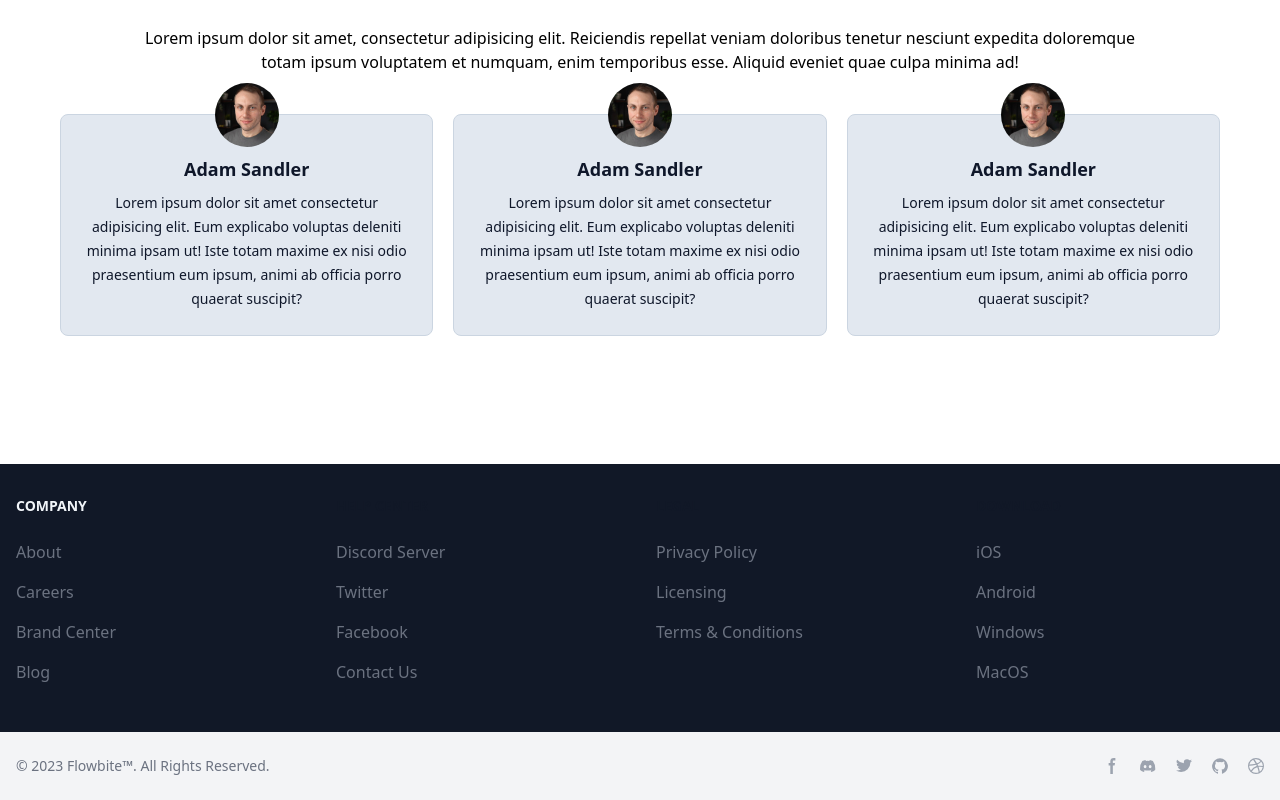
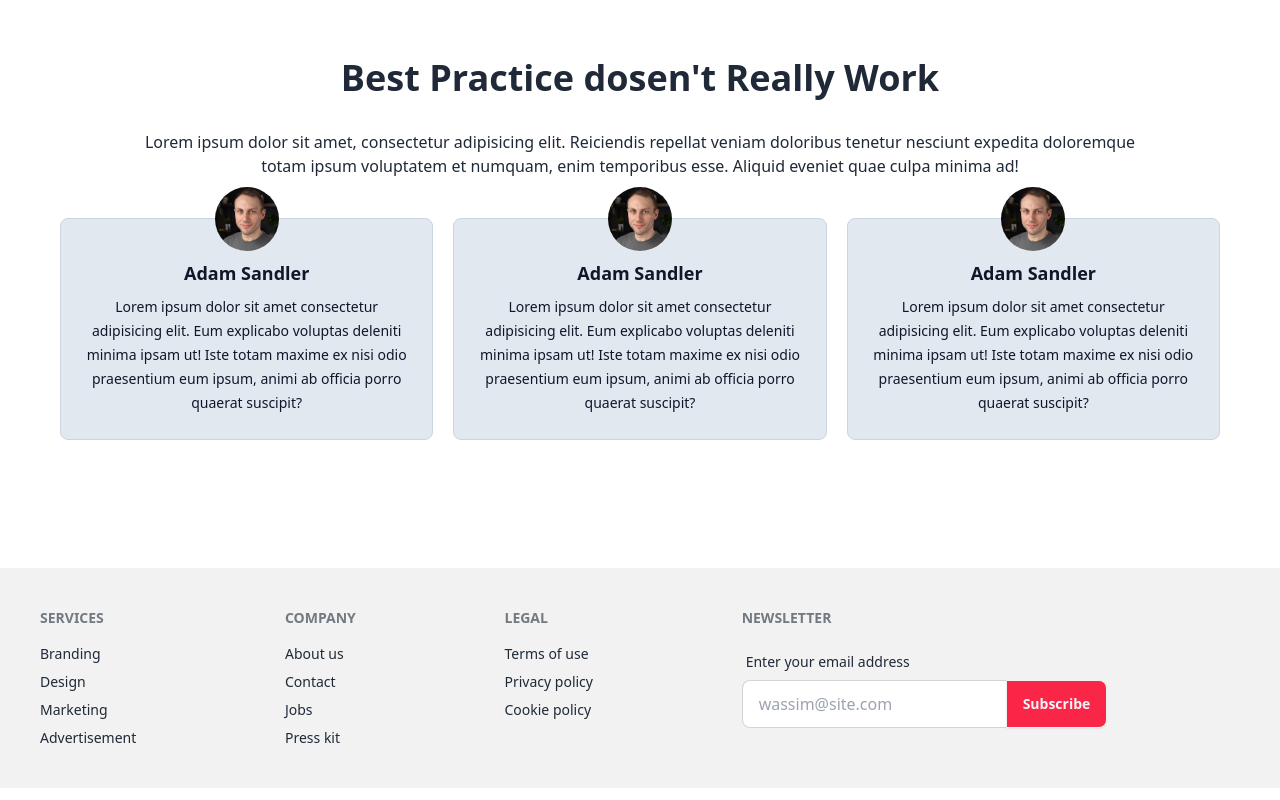
Before and after one commit to wassimrahali/tailwind-css-practice, a React (Vite) app: page / in a window 1280 px wide. Shown: the part 667-1467 px from the top of the page. Built offline with nearby package versions, Linux system fonts and the light colour scheme.

Commit message:
first commit

```diff
--- a/package.json
+++ b/package.json
@@ -25,6 +25,7 @@
     "@typescript-eslint/parser": "^7.15.0",
     "@vitejs/plugin-react": "^4.3.1",
     "autoprefixer": "^10.4.20",
+    "daisyui": "^4.12.10",
     "eslint": "^8.57.0",
     "eslint-plugin-react-hooks": "^4.6.2",
     "eslint-plugin-react-refresh": "^0.4.7",
--- a/src/Componnets/Footer.tsx
+++ b/src/Componnets/Footer.tsx
@@ -1,118 +1,46 @@
-import React from "react";
-import logo from '../assets/images/img.png'
+
 
 export default function Footer() {
   return (
 
 
 
-
-<footer className="bg-gray-900 dark:bg-gray-900">
-    <div className="mx-auto w-full max-w-screen-xl">
-      <div className="grid grid-cols-2 gap-8 px-4 py-6 lg:py-8 md:grid-cols-4">
-        <div>
-            <h2 className="mb-6 text-sm font-semibold text-slate-100 uppercase dark:text-white">Company</h2>
-            <ul className="text-gray-500 dark:text-gray-400 font-medium">
-                <li className="mb-4">
-                    <a href="#" className=" hover:underline">About</a>
-                </li>
-                <li className="mb-4">
-                    <a href="#" className="hover:underline">Careers</a>
-                </li>
-                <li className="mb-4">
-                    <a href="#" className="hover:underline">Brand Center</a>
-                </li>
-                <li className="mb-4">
-                    <a href="#" className="hover:underline">Blog</a>
-                </li>
-            </ul>
-        </div>
-        <div>
-            <h2 className="mb-6 text-sm font-semibold text-gray-900 uppercase dark:text-white">Help center</h2>
-            <ul className="text-gray-500 dark:text-gray-400 font-medium">
-                <li className="mb-4">
-                    <a href="#" className="hover:underline">Discord Server</a>
-                </li>
-                <li className="mb-4">
-                    <a href="#" className="hover:underline">Twitter</a>
-                </li>
-                <li className="mb-4">
-                    <a href="#" className="hover:underline">Facebook</a>
-                </li>
-                <li className="mb-4">
-                    <a href="#" className="hover:underline">Contact Us</a>
-                </li>
-            </ul>
-        </div>
-        <div>
-            <h2 className="mb-6 text-sm font-semibold text-gray-900 uppercase dark:text-white">Legal</h2>
-            <ul className="text-gray-500 dark:text-gray-400 font-medium">
-                <li className="mb-4">
-                    <a href="#" className="hover:underline">Privacy Policy</a>
-                </li>
-                <li className="mb-4">
-                    <a href="#" className="hover:underline">Licensing</a>
-                </li>
-                <li className="mb-4">
-                    <a href="#" className="hover:underline">Terms &amp; Conditions</a>
-                </li>
-            </ul>
-        </div>
-        <div>
-            <h2 className="mb-6 text-sm font-semibold text-gray-900 uppercase dark:text-white">Download</h2>
-            <ul className="text-gray-500 dark:text-gray-400 font-medium">
-                <li className="mb-4">
-                    <a href="#" className="hover:underline">iOS</a>
-                </li>
-                <li className="mb-4">
-                    <a href="#" className="hover:underline">Android</a>
-                </li>
-                <li className="mb-4">
-                    <a href="#" className="hover:underline">Windows</a>
-                </li>
-                <li className="mb-4">
-                    <a href="#" className="hover:underline">MacOS</a>
-                </li>
-            </ul>
-        </div>
-    </div>
-    <div className="px-4 py-6 bg-gray-100 dark:bg-gray-700 md:flex md:items-center md:justify-between">
-        <span className="text-sm text-gray-500 dark:text-gray-300 sm:text-center">© 2023 <a href="https://flowbite.com/">Flowbite™</a>. All Rights Reserved.
-        </span>
-        <div className="flex mt-4 sm:justify-center md:mt-0 space-x-5 rtl:space-x-reverse">
-            <a href="#" className="text-gray-400 hover:text-gray-900 dark:hover:text-white">
-                  <svg className="w-4 h-4" aria-hidden="true" xmlns="http://www.w3.org/2000/svg" fill="currentColor" viewBox="0 0 8 19">
-                        <path fill-rule="evenodd" d="M6.135 3H8V0H6.135a4.147 4.147 0 0 0-4.142 4.142V6H0v3h2v9.938h3V9h2.021l.592-3H5V3.591A.6.6 0 0 1 5.592 3h.543Z" clip-rule="evenodd"/>
-                    </svg>
-                  <span className="sr-only">Facebook page</span>
-              </a>
-              <a href="#" className="text-gray-400 hover:text-gray-900 dark:hover:text-white">
-                  <svg className="w-4 h-4" aria-hidden="true" xmlns="http://www.w3.org/2000/svg" fill="currentColor" viewBox="0 0 21 16">
-                        <path d="M16.942 1.556a16.3 16.3 0 0 0-4.126-1.3 12.04 12.04 0 0 0-.529 1.1 15.175 15.175 0 0 0-4.573 0 11.585 11.585 0 0 0-.535-1.1 16.274 16.274 0 0 0-4.129 1.3A17.392 17.392 0 0 0 .182 13.218a15.785 15.785 0 0 0 4.963 2.521c.41-.564.773-1.16 1.084-1.785a10.63 10.63 0 0 1-1.706-.83c.143-.106.283-.217.418-.33a11.664 11.664 0 0 0 10.118 0c.137.113.277.224.418.33-.544.328-1.116.606-1.71.832a12.52 12.52 0 0 0 1.084 1.785 16.46 16.46 0 0 0 5.064-2.595 17.286 17.286 0 0 0-2.973-11.59ZM6.678 10.813a1.941 1.941 0 0 1-1.8-2.045 1.93 1.93 0 0 1 1.8-2.047 1.919 1.919 0 0 1 1.8 2.047 1.93 1.93 0 0 1-1.8 2.045Zm6.644 0a1.94 1.94 0 0 1-1.8-2.045 1.93 1.93 0 0 1 1.8-2.047 1.918 1.918 0 0 1 1.8 2.047 1.93 1.93 0 0 1-1.8 2.045Z"/>
-                    </svg>
-                  <span className="sr-only">Discord community</span>
-              </a>
-              <a href="#" className="text-gray-400 hover:text-gray-900 dark:hover:text-white">
-                  <svg className="w-4 h-4" aria-hidden="true" xmlns="http://www.w3.org/2000/svg" fill="currentColor" viewBox="0 0 20 17">
-                    <path fill-rule="evenodd" d="M20 1.892a8.178 8.178 0 0 1-2.355.635 4.074 4.074 0 0 0 1.8-2.235 8.344 8.344 0 0 1-2.605.98A4.13 4.13 0 0 0 13.85 0a4.068 4.068 0 0 0-4.1 4.038 4 4 0 0 0 .105.919A11.705 11.705 0 0 1 1.4.734a4.006 4.006 0 0 0 1.268 5.392 4.165 4.165 0 0 1-1.859-.5v.05A4.057 4.057 0 0 0 4.1 9.635a4.19 4.19 0 0 1-1.856.07 4.108 4.108 0 0 0 3.831 2.807A8.36 8.36 0 0 1 0 14.184 11.732 11.732 0 0 0 6.291 16 11.502 11.502 0 0 0 17.964 4.5c0-.177 0-.35-.012-.523A8.143 8.143 0 0 0 20 1.892Z" clip-rule="evenodd"/>
-                </svg>
-                  <span className="sr-only">Twitter page</span>
-              </a>
-              <a href="#" className="text-gray-400 hover:text-gray-900 dark:hover:text-white">
-                  <svg className="w-4 h-4" aria-hidden="true" xmlns="http://www.w3.org/2000/svg" fill="currentColor" viewBox="0 0 20 20">
-                        <path fill-rule="evenodd" d="M10 .333A9.911 9.911 0 0 0 6.866 19.65c.5.092.678-.215.678-.477 0-.237-.01-1.017-.014-1.845-2.757.6-3.338-1.169-3.338-1.169a2.627 2.627 0 0 0-1.1-1.451c-.9-.615.07-.6.07-.6a2.084 2.084 0 0 1 1.518 1.021 2.11 2.11 0 0 0 2.884.823c.044-.503.268-.973.63-1.325-2.2-.25-4.516-1.1-4.516-4.9A3.832 3.832 0 0 1 4.7 7.068a3.56 3.56 0 0 1 .095-2.623s.832-.266 2.726 1.016a9.409 9.409 0 0 1 4.962 0c1.89-1.282 2.717-1.016 2.717-1.016.366.83.402 1.768.1 2.623a3.827 3.827 0 0 1 1.02 2.659c0 3.807-2.319 4.644-4.525 4.889a2.366 2.366 0 0 1 .673 1.834c0 1.326-.012 2.394-.012 2.72 0 .263.18.572.681.475A9.911 9.911 0 0 0 10 .333Z" clip-rule="evenodd"/>
-                  </svg>
-                  <span className="sr-only">GitHub account</span>
-              </a>
-              <a href="#" className="text-gray-400 hover:text-gray-900 dark:hover:text-white">
-                  <svg className="w-4 h-4" aria-hidden="true" xmlns="http://www.w3.org/2000/svg" fill="currentColor" viewBox="0 0 20 20">
-                    <path fill-rule="evenodd" d="M10 0a10 10 0 1 0 10 10A10.009 10.009 0 0 0 10 0Zm6.613 4.614a8.523 8.523 0 0 1 1.93 5.32 20.094 20.094 0 0 0-5.949-.274c-.059-.149-.122-.292-.184-.441a23.879 23.879 0 0 0-.566-1.239 11.41 11.41 0 0 0 4.769-3.366ZM8 1.707a8.821 8.821 0 0 1 2-.238 8.5 8.5 0 0 1 5.664 2.152 9.608 9.608 0 0 1-4.476 3.087A45.758 45.758 0 0 0 8 1.707ZM1.642 8.262a8.57 8.57 0 0 1 4.73-5.981A53.998 53.998 0 0 1 9.54 7.222a32.078 32.078 0 0 1-7.9 1.04h.002Zm2.01 7.46a8.51 8.51 0 0 1-2.2-5.707v-.262a31.64 31.64 0 0 0 8.777-1.219c.243.477.477.964.692 1.449-.114.032-.227.067-.336.1a13.569 13.569 0 0 0-6.942 5.636l.009.003ZM10 18.556a8.508 8.508 0 0 1-5.243-1.8 11.717 11.717 0 0 1 6.7-5.332.509.509 0 0 1 .055-.02 35.65 35.65 0 0 1 1.819 6.476 8.476 8.476 0 0 1-3.331.676Zm4.772-1.462A37.232 37.232 0 0 0 13.113 11a12.513 12.513 0 0 1 5.321.364 8.56 8.56 0 0 1-3.66 5.73h-.002Z" clip-rule="evenodd"/>
-                </svg>
-                  <span className="sr-only">Dribbble account</span>
-              </a>
-        </div>
+<footer className="footer bg-base-200 text-base-content p-10">
+  <nav>
+    <h6 className="footer-title">Services</h6>
+    <a className="link link-hover">Branding</a>
+    <a className="link link-hover">Design</a>
+    <a className="link link-hover">Marketing</a>
+    <a className="link link-hover">Advertisement</a>
+  </nav>
+  <nav>
+    <h6 className="footer-title">Company</h6>
+    <a className="link link-hover">About us</a>
+    <a className="link link-hover">Contact</a>
+    <a className="link link-hover">Jobs</a>
+    <a className="link link-hover">Press kit</a>
+  </nav>
+  <nav>
+    <h6 className="footer-title">Legal</h6>
+    <a className="link link-hover">Terms of use</a>
+    <a className="link link-hover">Privacy policy</a>
+    <a className="link link-hover">Cookie policy</a>
+  </nav>
+  <form>
+    <h6 className="footer-title">Newsletter</h6>
+    <fieldset className="form-control w-80">
+      <label className="label">
+        <span className="label-text">Enter your email address</span>
+      </label>
+      <div className="join">
+        <input
+          type="text"
+          placeholder="wassim@site.com"
+          className="input input-bordered join-item" />
+        <button className="btn bg-primary text-slate-100 join-item">Subscribe</button>
       </div>
-    </div>
+    </fieldset>
+  </form>
 </footer>
 
 
--- a/src/Componnets/Hero.tsx
+++ b/src/Componnets/Hero.tsx
@@ -1,9 +1,9 @@
-import img from "../assets/images/undraw_undraw_undraw_undraw_flying_drone_u3r2_-3-_egfy_-1-_2xjb_-1-_2hl5.svg";
+import img from "../assets/images/img.svg";
 export default function Hero() {
   return (
     <section id="hero">
       <div className="container mx-auto px-6 space-x-6 flex flex-col-reverse md:flex-row font-nunito">
-          <div className="md:w-1/2 flex flex-col justify-center space-y-5 py-8 text-center md:text-left text-slate-900">
+          <div className="md:w-1/2 flex flex-col justify-center space-y-5 py-8 text-center md:text-left text-slate-100">
             <h1 className="font-bold text-3xl md:text-5xl ">
               Rapidly build modern websites without ever leaving your HTML.
             </h1>
--- a/src/Componnets/Navbar.tsx
+++ b/src/Componnets/Navbar.tsx
@@ -1,5 +1,5 @@
 import React, { useState } from 'react';
-import logo from '../assets/images/1_JEHLmWo6_SrpHPiP4AimIw.png';
+import logo from '../assets/images/undraw_undraw_undraw_undraw_flying_drone_u3r2_-3-_egfy_-1-_2xjb_-1-_2hl5.svg';
 
 export default function Navbar() {
   const [isOpen, setIsOpen] = useState(false);
--- a/tailwind.config.js
+++ b/tailwind.config.js
@@ -19,9 +19,19 @@
         nunito: ['Nunito']
       }
     },
+      daisyui: {
+    themes: false, // false: only light + dark | true: all themes | array: specific themes like this ["light", "dark", "cupcake"]
+    darkTheme: "dark", // name of one of the included themes for dark mode
+    base: true, // applies background color and foreground color for root element by default
+    styled: true, // include daisyUI colors and design decisions for all components
+    utils: true, // adds responsive and modifier utility classes
+    prefix: "", // prefix for daisyUI classnames (components, modifiers and responsive class names. Not colors)
+    logs: true, // Shows info about daisyUI version and used config in the console when building your CSS
+    themeRoot: ":root", // The element that receives theme color CSS variables
+  },
   },
   plugins: [
-    require('flowbite/plugin')
+    require('daisyui'),
 
   ],
 }
```
Also changed, not shown: src/assets/images/undraw_undraw_undraw_undraw_flying_drone_u3r2_-3-_egfy_-1-_2xjb_-1-_2hl5.svg, 1 other file (tests, documents, lock files or other folders).
